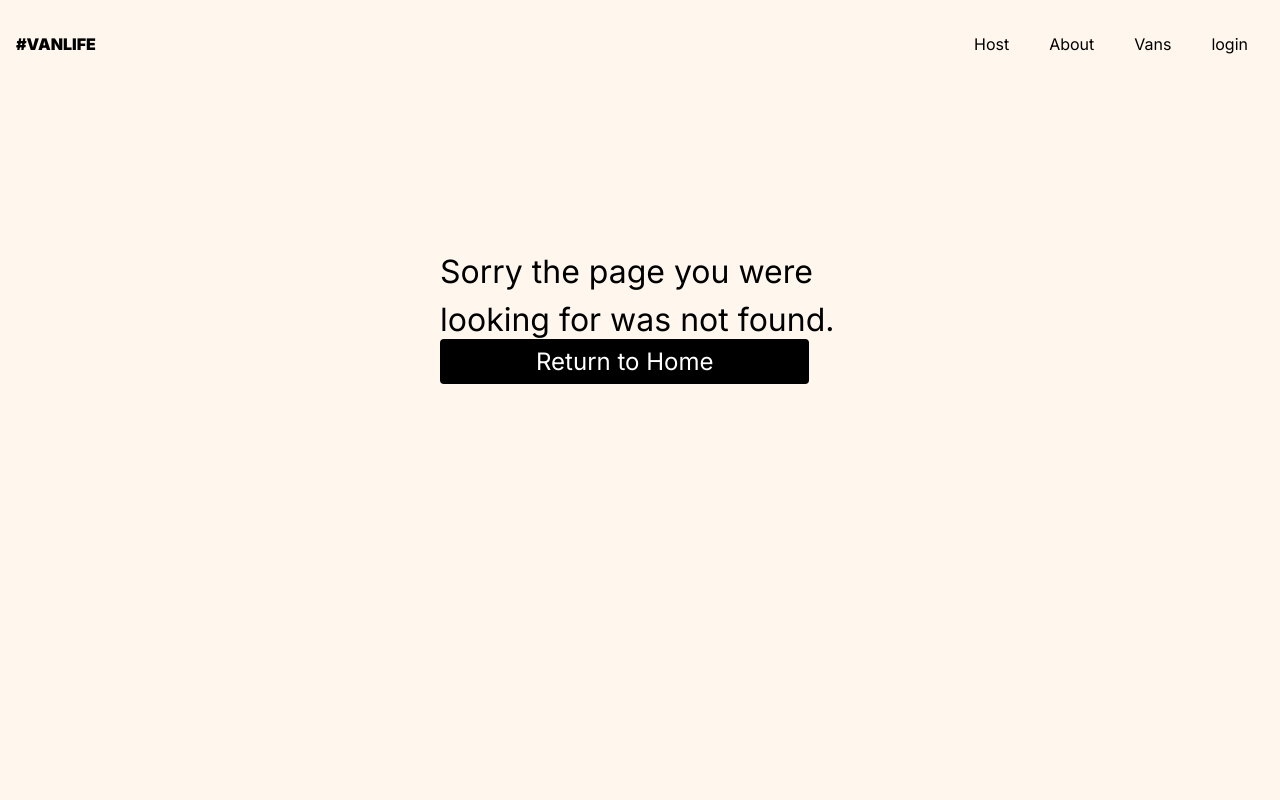
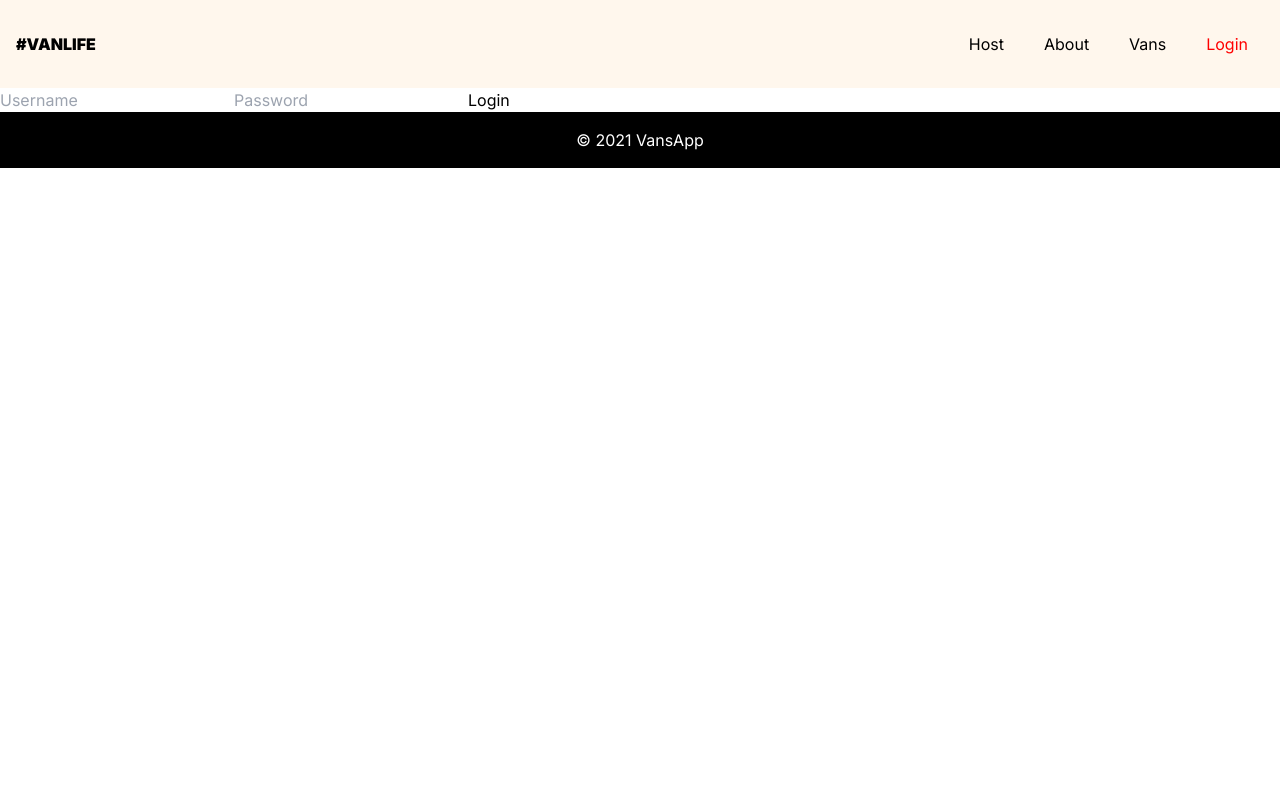
Before and after one commit to Chroanaa/TryApp, a React (Vite) app: page /login in a window 1280 px wide. Before the commit this address had no page. Shown: the top 800 px of the page. Built offline with nearby package versions, Linux system fonts and the light colour scheme; what miragejs would draw is missing.

Commit message:
Mission failed

```diff
--- a/src/App.jsx
+++ b/src/App.jsx
@@ -23,6 +23,8 @@ import Pricing from "./Pages/Host/VansDetails/Pricing.jsx";
 import Photos from "./Pages/Host/VansDetails/Photos.jsx";
 import NotFoundPage from "./components/NotFoundPage.jsx";
 import Error from "./components/Error.jsx";
+import Login from "./components/Login.jsx";
+import Authenticator from "./components/Authenticator.jsx";
 function App() {
   const router = createBrowserRouter(
     createRoutesFromElements(
@@ -31,6 +33,9 @@ function App() {
         <Route path="/about" element={<About />} />
         <Route path="/vans" element={<Vans />} loader={vansLoader} />
         <Route path="/vans/:id" element={<VanDetails />} />
+        <Route path="/login" element={<Login />} />
+
+        <Route element={<Authenticator />}>
           <Route path="/host" element={<HostLayout />} loader={hostVansLoader}>
             <Route index element={<Dashboard />} />
             {/* this index property what it does is once the parent route (Host) is rendered it will render this child route first and always */}
@@ -49,6 +54,7 @@ function App() {
               <Route path="photos" element={<Photos />} />
             </Route>
           </Route>
+        </Route>
         <Route path="*" element={<NotFoundPage />} />
       </Route>
     )
--- /dev/null
+++ b/src/components/Authenticator.jsx
@@ -0,0 +1,10 @@
+import React from "react";
+import { Navigate, Outlet } from "react-router-dom";
+function Authenticator() {
+  const isLoggedIn = false;
+  if (isLoggedIn) {
+    return <Outlet />;
+  } else return <Navigate to="/login" />;
+}
+
+export default Authenticator;
--- a/src/components/Header.jsx
+++ b/src/components/Header.jsx
@@ -1,14 +1,13 @@
 import React from "react";
-import { NavLink } from "react-router-dom";
-import LoginModal from "./LoginModal";
+import { NavLink, Navigate } from "react-router-dom";
+
 function Header() {
   const currentLink = ({ isActive }) => {
     return {
       color: isActive ? "red" : "",
     };
   };
-  const [modalShow, setModalShow] = React.useState(false);
-  console.log(modalShow);
+
   return (
     <header>
       <nav className="flex flex-row justify-between bg-main p-4 ">
@@ -20,7 +19,7 @@ function Header() {
 
         <div className="flex gap-10 m-4  ">
           <NavLink
-            to="/host"
+            to={"/host"}
             style={currentLink}
             className="underline decoration-white transition-colors duration-500 hover:decoration-blue underline-offset-4 decoration-2"
           >
@@ -40,13 +39,13 @@ function Header() {
           >
             Vans
           </NavLink>
-          <button onClick={() => setModalShow(!modalShow)}>login</button>
-          {modalShow && (
-            <LoginModal
-              isShow={modalShow}
-              showToggle={() => setModalShow(!modalShow)}
-            />
-          )}
+          <NavLink
+            to={"/login"}
+            style={currentLink}
+            className="underline decoration-white transition-colors duration-500 hover:decoration-blue underline-offset-4 decoration-2"
+          >
+            Login
+          </NavLink>
         </div>
       </nav>
     </header>
--- /dev/null
+++ b/src/components/Login.jsx
@@ -0,0 +1,15 @@
+import React from "react";
+
+function Login() {
+  return (
+    <div>
+      <form action="">
+        <input type="text" placeholder="Username" />
+        <input type="password" placeholder="Password" />
+        <input type="submit" value="Login" />
+      </form>
+    </div>
+  );
+}
+
+export default Login;
--- a/src/components/LoginModal.jsx
+++ /dev/null
@@ -1,57 +0,0 @@
-import React from "react";
-
-function LoginModal({ isShow, showToggle }) {
-  const [value, setValue] = React.useState({
-    email: "",
-    password: "",
-  });
-  const handleOnChange = (e) => {
-    e.preventDefault();
-    const { name, value } = e.target;
-    setValue((prev) => ({ ...prev, [name]: value }));
-  };
-  return (
-    <div className={`fixed inset-0  ${isShow ? "block" : "hidden"}`}>
-      <div
-        className={`modal ${
-          isShow ? "flex flex-col" : "none"
-        } bg-main absolute z-50 top-1/2 left-1/2 transform -translate-x-1/2 -translate-y-1/2 p-10 opacity-100 rounded-lg shadow-lg`}
-      >
-        <div className="modal-header flex flex-row justify-between mb-10">
-          <h5 className="font-bold"> Sign in to your account</h5>
-          <button
-            className="bg-White text-white rounded-full h-8 w-8 flex justify-center items-center hover:bg-red"
-            data-bs-dismiss="modal"
-            aria-label="Close"
-            onClick={() => {
-              showToggle();
-            }}
-          >
-            x
-          </button>
-        </div>
-        <div className="modal-body flex flex-col gap-2">
-          <label htmlFor="email">Email</label>
-          <input
-            type="text"
-            onChange={handleOnChange}
-            value={value.email}
-            name="email"
-          />
-          <label htmlFor="password">Password</label>
-          <input
-            type="password"
-            onChange={handleOnChange}
-            value={value.password}
-            name="password"
-          />
-          <button className="bg-White text-black rounded-lg h-10 p-3 mt-4 hover:bg-red  ">
-            Sign in
-          </button>
-        </div>
-      </div>
-    </div>
-  );
-}
-
-export default LoginModal;
```
Lines whose indentation alone changed are shown as unchanged.
